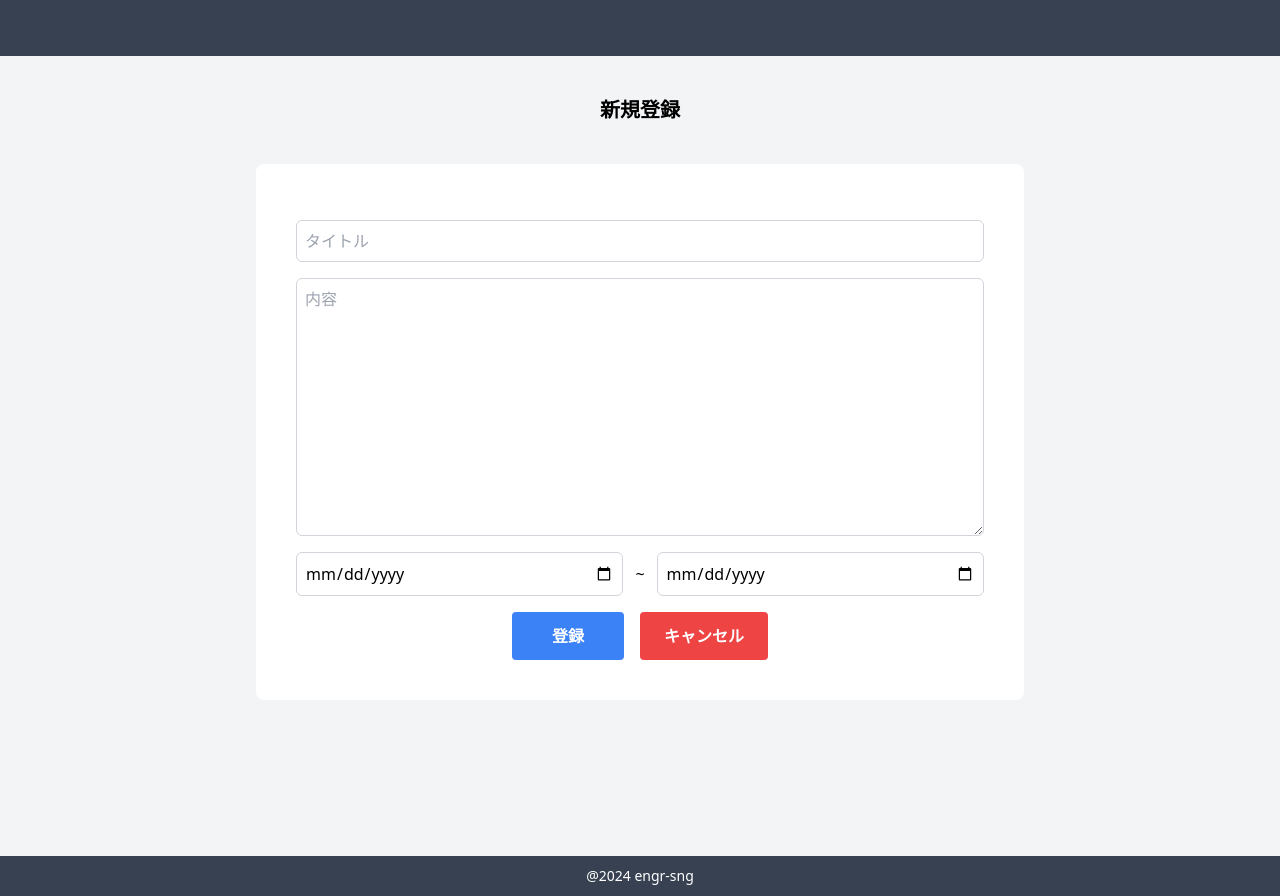
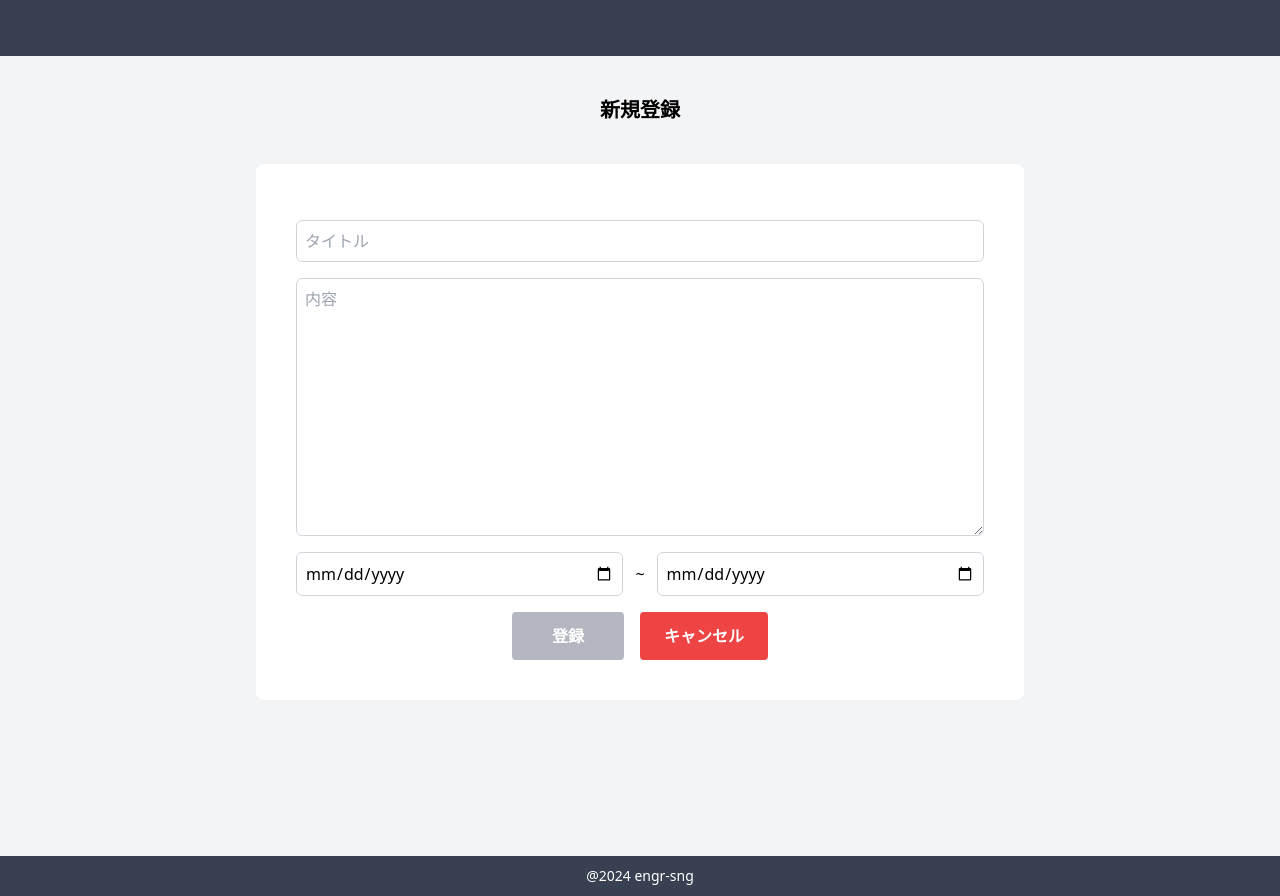
Before and after one commit to m-shimizu-f-50/angular-app-todo, an Angular app: page /todo/add in a window 1280 px wide. Built offline with nearby package versions, Linux system fonts and the light colour scheme.

Commit message:
新規登録バリデーション実装

```diff
--- a/src/app/pages/todo/todo-add/todo-add.component.html
+++ b/src/app/pages/todo/todo-add/todo-add.component.html
@@ -16,7 +16,8 @@
       </div>
       <span
         *ngIf="todoForm.controls['title'].errors?.['required'] && (todoForm.controls['title'].dirty || todoForm.controls['title'].touched)"
-        >タイトルは必須です。</span
+        class="text-red-500"
+        >タイトルは必須項目です。</span
       >
       <div class="my-4 flex justify-center">
         <textarea
@@ -27,31 +28,49 @@
           formControlName="description"
         ></textarea>
       </div>
+      <span
+        *ngIf="todoForm.controls['description'].errors?.['required'] && (todoForm.controls['description'].dirty || todoForm.controls['description'].touched)"
+        class="text-red-500"
+        >内容は必須項目です。</span
+      >
       <div class="flex justify-center my-4">
         <div class="w-full flex">
+          <div class="w-full">
             <input
               class="w-full p-2 border border-gray-300 rounded-md"
               type="date"
               formControlName="startDate"
             />
+            <span
+              *ngIf="todoForm.controls['startDate'].errors?.['required'] && (todoForm.controls['startDate'].dirty || todoForm.controls['startDate'].touched)"
+              class="text-red-500"
+              >内容は必須項目です。</span
+            >
+          </div>
           <p class="flex items-center mx-3">~</p>
+          <div class="w-full">
             <input
               class="w-full p-2 border border-gray-300 rounded-md"
               type="date"
               formControlName="endDate"
             />
+            <span
+              *ngIf="todoForm.controls['endDate'].errors?.['required'] && (todoForm.controls['endDate'].dirty || todoForm.controls['endDate'].touched)"
+              class="text-red-500"
+              >内容は必須項目です。</span
+            >
+          </div>
         </div>
       </div>
       <div class="flex justify-center gap-4">
-        <!-- <input
-          class="bg-blue-500 hover:opacity-80 text-white font-bold py-3 px-10 rounded"
+        <button
+          [ngClass]="{
+            'bg-blue-500 hover:opacity-80': !todoForm.invalid,
+            'bg-gray-500 opacity-50 cursor-not-allowed': todoForm.invalid
+          }"
+          class="text-white font-bold py-3 px-10 rounded"
           type="submit"
-          value="登録"
           [disabled]="todoForm.invalid"
-        /> -->
-        <button
-          class="bg-blue-500 hover:opacity-80 text-white font-bold py-3 px-10 rounded"
-          type="submit"
         >
           登録
         </button>
```
Also changed, not shown: src/app/pages/todo/todo-add/todo-add.component.ts (+1 -17 lines). Lines whose indentation alone changed are shown as unchanged.
